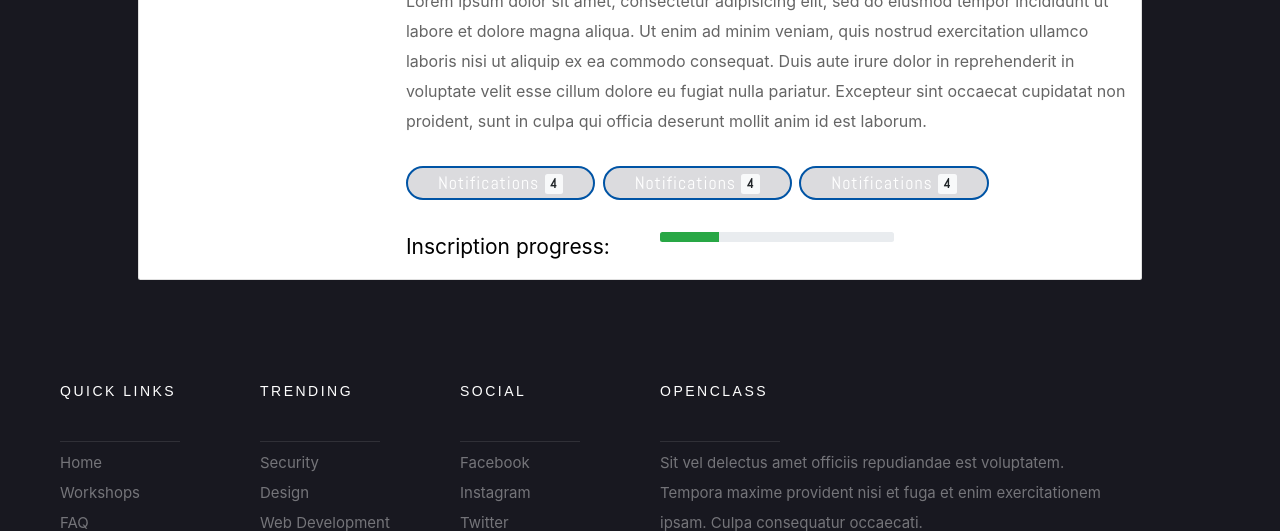
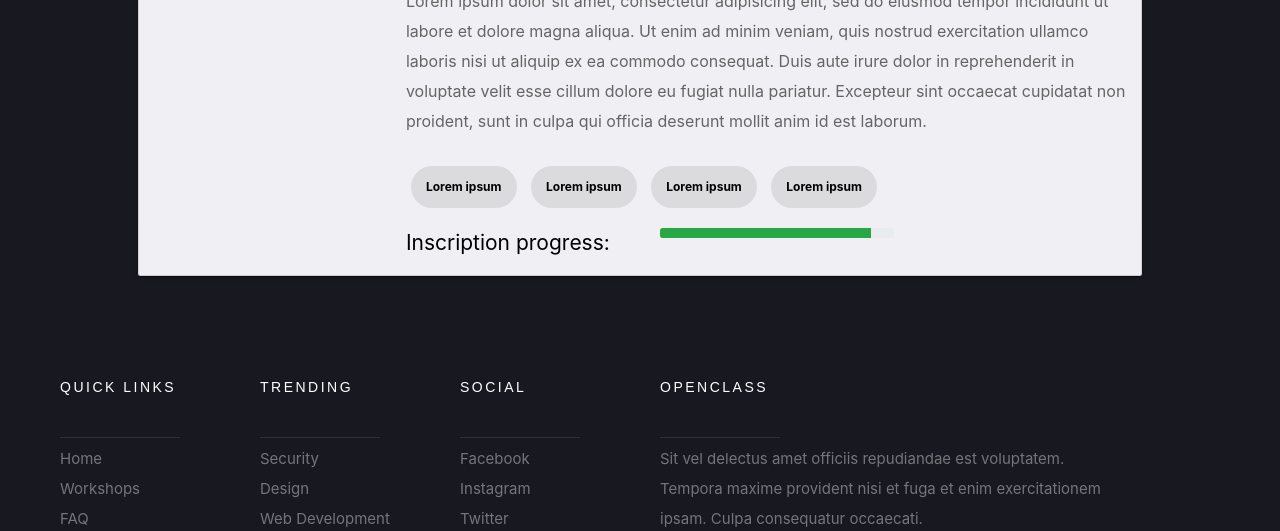
Before and after one commit to youben11/open-class, a Django app: page /workshops/ in a window 1280 px wide. Shown: the part 283-814 px from the top of the page. Run offline with Django 3.2, Linux system fonts and the light colour scheme; tables that the repository leaves empty hold one stand-in row (values such as "Sample post"); grey boxes marked "Sample" are stand-in pictures; some libraries are stand-ins or nearby versions.

Commit message:
Changes in listworkshop template

```diff
--- a/OpenClass/openclass/templates/openclass/listworkshop.html
+++ b/OpenClass/openclass/templates/openclass/listworkshop.html
@@ -8,8 +8,8 @@
       {% for workshop in list %}
 
       <div class="row">
-        <div class="col-xs-12 col-lg-6 col-xl-12">
-          <div class="card">
+        <div class="col-xs-12 col-lg-12 col-xl-12">
+          <div class="card card-workshop">
             <div class="card-body">
               <div class="row">
                 <div class="col-xs-12 col-lg-6 col-xl-3">
@@ -18,7 +18,7 @@
                 <div class="col-xs-12 col-lg-6 col-xl-9">
                   <div class="row">
                   <div class="col-xs-11 col-lg-6 col-xl-11">
-                    <h1>{{workshop.title}}</h1>
+                    <h1  class="title">{{workshop.title}}</h1>
                   </div>
                     <div class="col-xs-1 col-lg-6 col-xl-1 mt-3">
 
@@ -27,24 +27,27 @@
                 </div>
                   <h4>Date:   {{workshop.start_date}} (4 days)</h4>
                   <h4>Speaker: <a href="#" class="badge badge-light themebadges"> <img src="{{workshop.animator.photo}}" class="openbadge" /> {{workshop.animator.photo}}</a></h4>
-                  <p>Lorem ipsum dolor sit amet, consectetur adipisicing elit, sed do eiusmod tempor incididunt ut labore et dolore magna aliqua. Ut enim ad minim veniam, quis nostrud exercitation ullamco laboris nisi ut aliquip ex ea commodo consequat. Duis aute irure dolor in reprehenderit in voluptate velit esse cillum dolore eu fugiat nulla pariatur. Excepteur sint occaecat cupidatat non proident, sunt in culpa qui officia deserunt mollit anim id est laborum.</p>
+                  <p class="card-text">Lorem ipsum dolor sit amet, consectetur adipisicing elit, sed do eiusmod tempor incididunt ut labore et dolore magna aliqua. Ut enim ad minim veniam, quis nostrud exercitation ullamco laboris nisi ut aliquip ex ea commodo consequat. Duis aute irure dolor in reprehenderit in voluptate velit esse cillum dolore eu fugiat nulla pariatur. Excepteur sint occaecat cupidatat non proident, sunt in culpa qui officia deserunt mollit anim id est laborum.</p>
+                  <a href="#" class="badge badge-light badge-learn themebadges px-4 py-4">
+                    Lorem ipsum
+                  </a>
+                  <a href="#" class="badge badge-light badge-learn themebadges px-4 py-4">
+                    Lorem ipsum
+                  </a>
+                  <a href="#" class="badge badge-light badge-learn themebadges px-4 py-4">
+                    Lorem ipsum
+                  </a>
+                  <a href="#" class="badge badge-light badge-learn themebadges px-4 py-4">
+                    Lorem ipsum
+                  </a>
 
-                  <button type="button" class="btn btn-light themebadges">
-                    Notifications <span class="badge badge-light ">4</span>
-                  </button>
-                  <button type="button" class="btn btn-light themebadges">
-                    Notifications <span class="badge badge-light">4</span>
-                  </button>
-                  <button type="button" class="btn btn-light themebadges">
-                    Notifications <span class="badge badge-light">4</span>
-                  </button>
                   <div class="row mt-4">
                   <div class="col-xs-12 col-lg-6 col-xl-4">
                   <h4>Inscription progress: </h4>
                 </div>
                 <div class="col-xs-12 col-lg-6 col-xl-8">
                   <div class="progress mt-2">
-                    <div class="inscription-progress-bar progress-bar bg-success " role="progressbar" style="width: 25%" aria-valuenow="25" aria-valuemin="0" aria-valuemax="100"></div>
+                    <div class="inscription-progress-bar progress-bar bg-success " role="progressbar" style="width: 90%" aria-valuenow="90" aria-valuemin="0" aria-valuemax="100"></div>
                   </div>
                 </div>
                 </div>
@@ -58,5 +61,7 @@
         {% endfor %}
         {% endif %}
     </div>
+    <script type="text/javascript" src="{% static 'openclass/js/bootstrap-material-design.min.js' %}"></script>
+    <script type="text/javascript" src="{% static 'openclass/js/pooper.min.js' %}"></script>
 
     {% endblock %}
```
